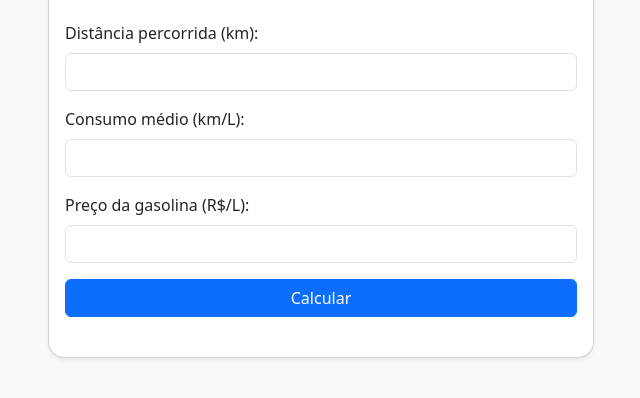
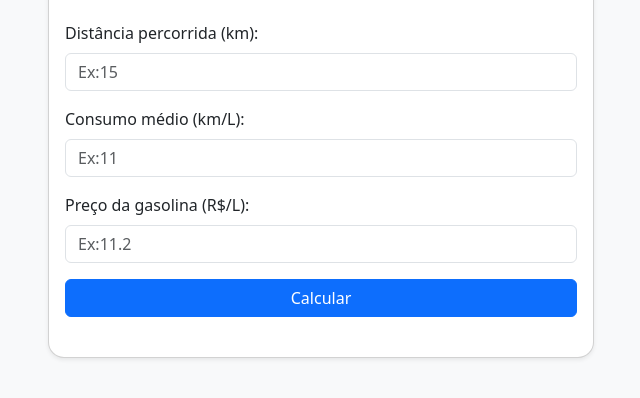
Before and after one commit to 7ody1/Calculadora-de-Consumo, a plain HTML site: page index.html in a window 1280 px wide. Shown: the part 102-500 px from the top of the page, without its empty margins (319-959 px from the left). Drawn offline with nearby package versions, Linux system fonts and the light colour scheme.

Commit message:
adicionado

```diff
--- a/index.html
+++ b/index.html
@@ -18,17 +18,17 @@
 
             <div class="mb-3">
               <label for="distancia" class="form-label">Distância percorrida (km):</label>
-              <input type="number" class="form-control" id="distancia" step="0.1" placeholder="">
+              <input type="number" class="form-control" id="distancia" step="0.1" placeholder="Ex:15">
             </div>
 
             <div class="mb-3">
               <label for="consumo" class="form-label">Consumo médio (km/L):</label>
-              <input type="number" class="form-control" id="consumo" step="0.1" placeholder="">
+              <input type="number" class="form-control" id="consumo" step="0.1" placeholder="Ex:11">
             </div>
 
             <div class="mb-3">
               <label for="preco" class="form-label">Preço da gasolina (R$/L):</label>
-              <input type="number" class="form-control" id="preco" step="0.01" placeholder="">
+              <input type="number" class="form-control" id="preco" step="0.01" placeholder="Ex:11.2">
             </div>
 
             <button onclick="calcularGasto()" class="btn btn-primary w-100">Calcular</button>
```
